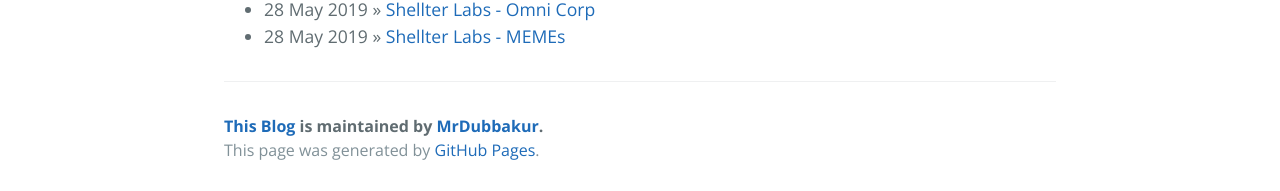
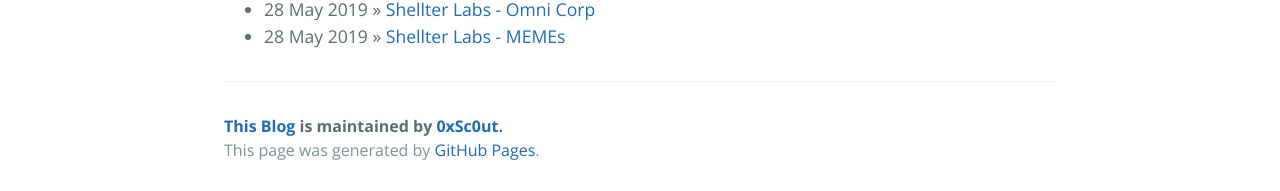
Before and after one commit to 0xSc0ut/0xSc0ut.github.io, a Jekyll site: the page built from index.html, in a window 1280 px wide. Shown: the part 830-1021 px from the top of the page. Built offline with Jekyll 4.4.1, drawn with Linux system fonts in a browser that asks for light colours; the list of posts is cut into pages by our own code.

Commit message:
Update page-footer.html

```diff
--- a/_includes/page-footer.html
+++ b/_includes/page-footer.html
@@ -1,4 +1,4 @@
 <footer class="site-footer">
-  <span class="site-footer-owner"><a href="https://mrdubbakur.github.io/">This Blog</a> is maintained by <a href="https://twitter.com/MrDubbakur">MrDubbakur</a>.</span>
+  <span class="site-footer-owner"><a href="https://mrdubbakur.github.io/">This Blog</a> is maintained by <a href="https://twitter.com/0xSc0ut">0xSc0ut</a>.</span>
   <span class="site-footer-credits">This page was generated by <a href="https://pages.github.com">GitHub Pages</a>.</span>
 </footer>
```
